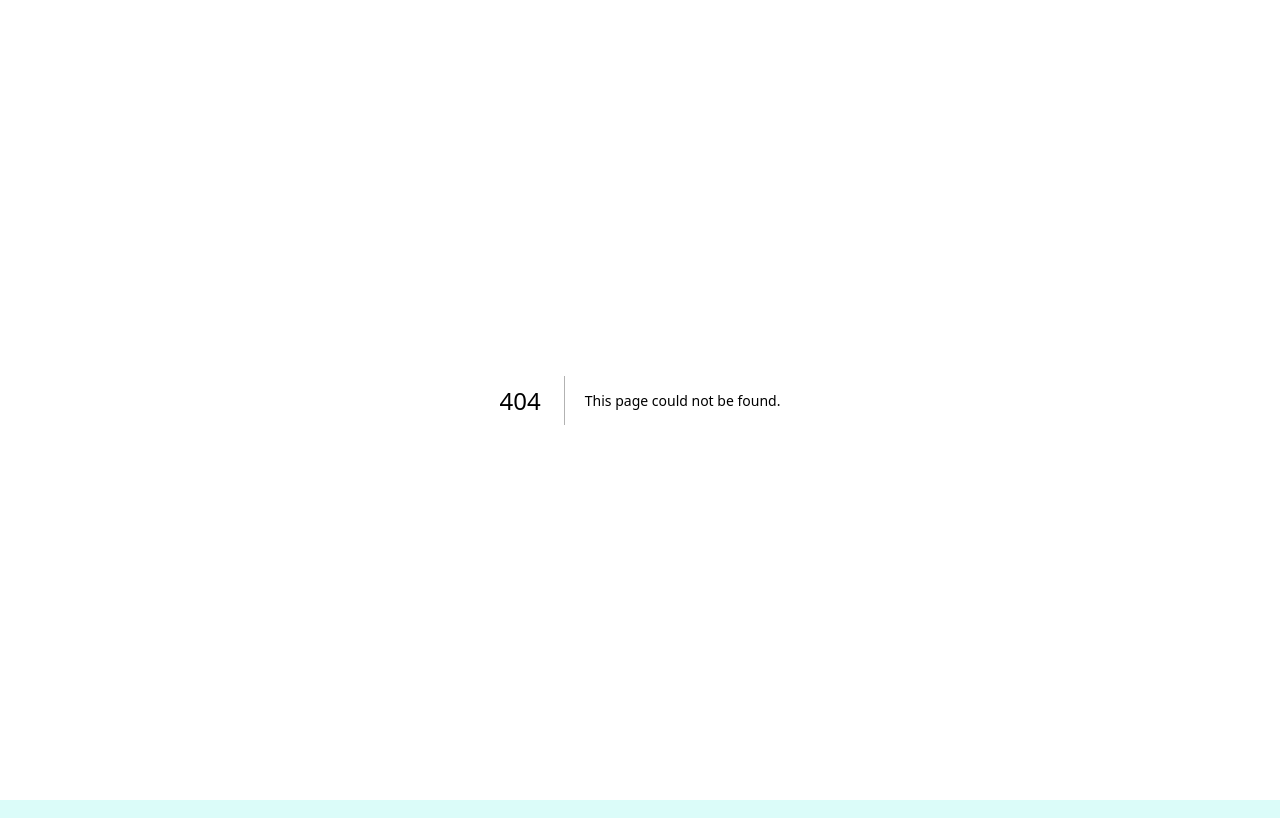
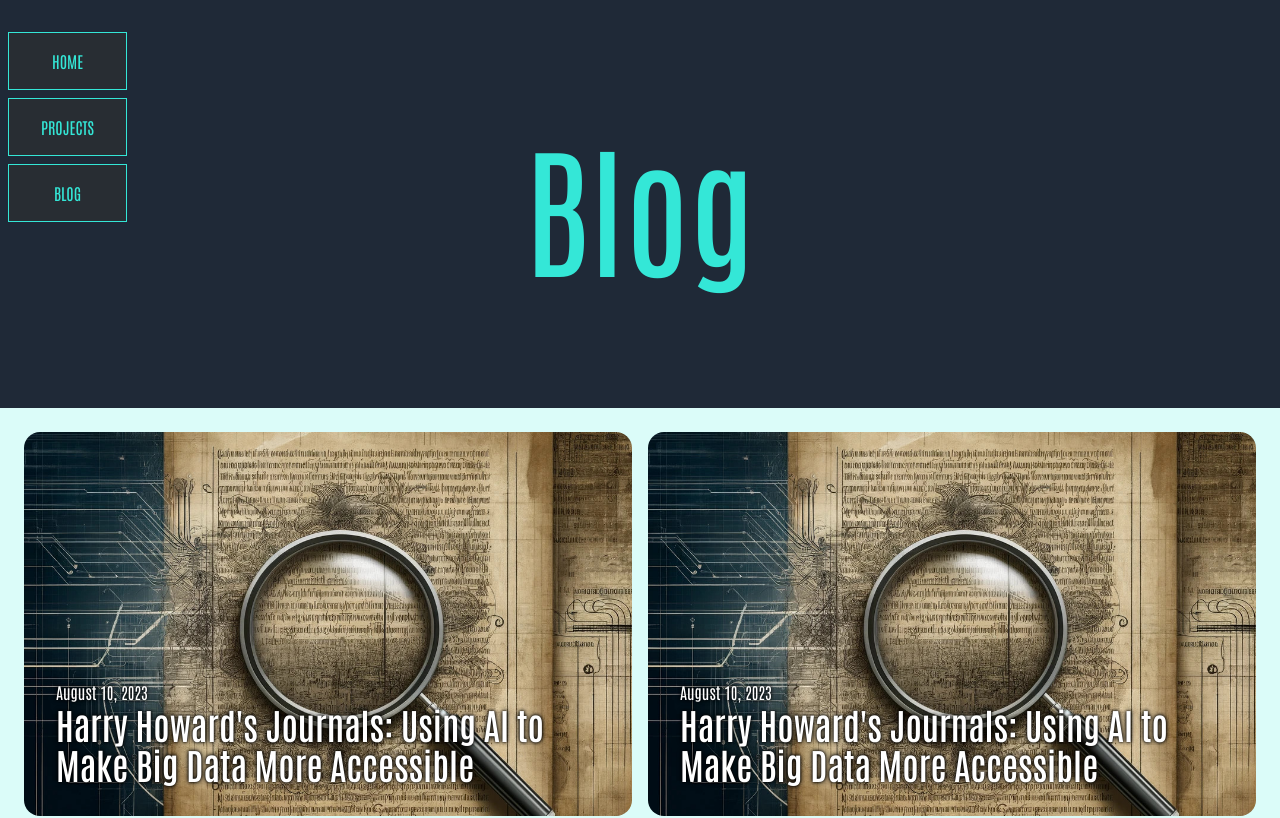
Before and after one commit to mike-v2/portfolio, a Next.js app: page /blog in a window 1280 px wide. Before the commit this address had no page. Shown: the top 818 px of the page. Built offline with nearby package versions, Linux system fonts and the light colour scheme.

Commit message:
Add navbar to layout

```diff
--- a/app/blog/[slug]/page.tsx
+++ b/app/blog/[slug]/page.tsx
@@ -1,6 +1,5 @@
 import SectionTitle from '@/components/sectionTitle';
 import BlogSample from '@/components/blogSample';
-import HomeButton from '@/components/homeButton';
 
 import getBlogPostBySlug, { blogCount } from '@/app/blog/data/getBlogPost';
 import Post from '@/app/blog/components/post';
@@ -28,8 +27,6 @@ export default function Blog({ params }: { params: { slug: string } }) {
 
   return (
     <main>
-      <HomeButton />
-
       {post && <Post key={post.title} {...post} />}
 
       <SectionTitle title='More' />
--- /dev/null
+++ b/app/blog/components/navbar.tsx
@@ -0,0 +1,59 @@
+'use client';
+
+import { useEffect, useState } from 'react';
+import Link from 'next/link';
+
+import { cn } from '@/utils/cn';
+
+const links = [
+  {
+    name: 'HOME',
+    href: '/',
+  },
+  {
+    name: 'PROJECTS',
+    href: '/projects',
+  },
+  {
+    name: 'BLOG',
+    href: '/blog',
+  },
+];
+
+export default function Navbar() {
+  const [scrolled, setScrolled] = useState(false);
+
+  useEffect(() => {
+    const handleScroll = () => {
+      setScrolled(window.scrollY > 0);
+    };
+
+    window.addEventListener('scroll', handleScroll);
+
+    return () => {
+      window.removeEventListener('scroll', handleScroll);
+    };
+  }, []);
+
+  return (
+    <nav>
+      <ul className='group fixed left-2 top-8 z-30 flex flex-col space-y-2'>
+        {links.map((link) => (
+          <li key={link.name}>
+            <Link
+              href={link.href}
+              className={cn(
+                'flex  items-center justify-center border border-primary bg-base-300 px-8 py-4 text-primary transition-all',
+                scrolled && 'px-2 py-1',
+                'group-hover:px-8 group-hover:py-4',
+                'hover:text-base-100',
+              )}
+            >
+              {link.name}
+            </Link>
+          </li>
+        ))}
+      </ul>
+    </nav>
+  );
+}
--- /dev/null
+++ b/app/blog/page.tsx
@@ -0,0 +1,20 @@
+import { blogCount } from '@/app/blog/data/getBlogPost';
+import BlogSample from '@/components/blogSample';
+
+let allBlogIndexes: string[] = [];
+for (let i = 0; i < blogCount; i++) {
+  allBlogIndexes.push(i.toString());
+}
+
+export default function Blog() {
+  return (
+    <main>
+      <div className='bg-gray-800'>
+        <h1 className='p-24 text-center text-[clamp(4rem,12vw,9rem)] text-primary'>
+          Blog
+        </h1>
+      </div>
+      <BlogSample ids={allBlogIndexes} />
+    </main>
+  );
+}
--- a/app/home.components/splashText.tsx
+++ b/app/home.components/splashText.tsx
@@ -1,6 +1,8 @@
 'use client';
 
 import { useEffect, useRef, useState } from 'react';
+
+import { lerp, inverseLerp } from '@/utils/math';
 
 export default function SplashText() {
   const containerRef = useRef<any>(null);
@@ -87,11 +89,3 @@ export default function SplashText() {
     </div>
   );
 }
-
-function lerp(start: number, end: number, t: number) {
-  return start * (1 - t) + end * t;
-}
-
-function inverseLerp(start: number, end: number, value: number) {
-  return (value - start) / (end - start);
-}
--- a/app/layout.tsx
+++ b/app/layout.tsx
@@ -2,6 +2,7 @@ import { Antonio } from 'next/font/google';
 import { Metadata } from 'next';
 
 import '@/app/globals.css';
+import Navbar from '@/app/blog/components/navbar';
 
 const antonio = Antonio({ subsets: ['latin'] });
 
@@ -17,7 +18,10 @@ export default function RootLayout({
 }) {
   return (
     <html lang='en'>
-      <body className={antonio.className}>{children}</body>
+      <body className={antonio.className}>
+        <Navbar />
+        {children}
+      </body>
     </html>
   );
 }
--- a/components/sectionTitle.tsx
+++ b/components/sectionTitle.tsx
@@ -1,6 +1,19 @@
-export default function SectionTitle({ title }: { title: string }) {
+import { cn } from '@/utils/cn';
+
+export default function SectionTitle({
+  title,
+  className,
+}: {
+  title: string;
+  className?: string;
+}) {
   return (
-    <h2 className='my-6 p-8 text-center text-[clamp(3rem,6vw,6rem)] md:my-24'>
+    <h2
+      className={cn(
+        'my-6 p-8 text-center text-[clamp(3rem,6vw,6rem)] md:my-24',
+        className,
+      )}
+    >
       {title}
     </h2>
   );
```
